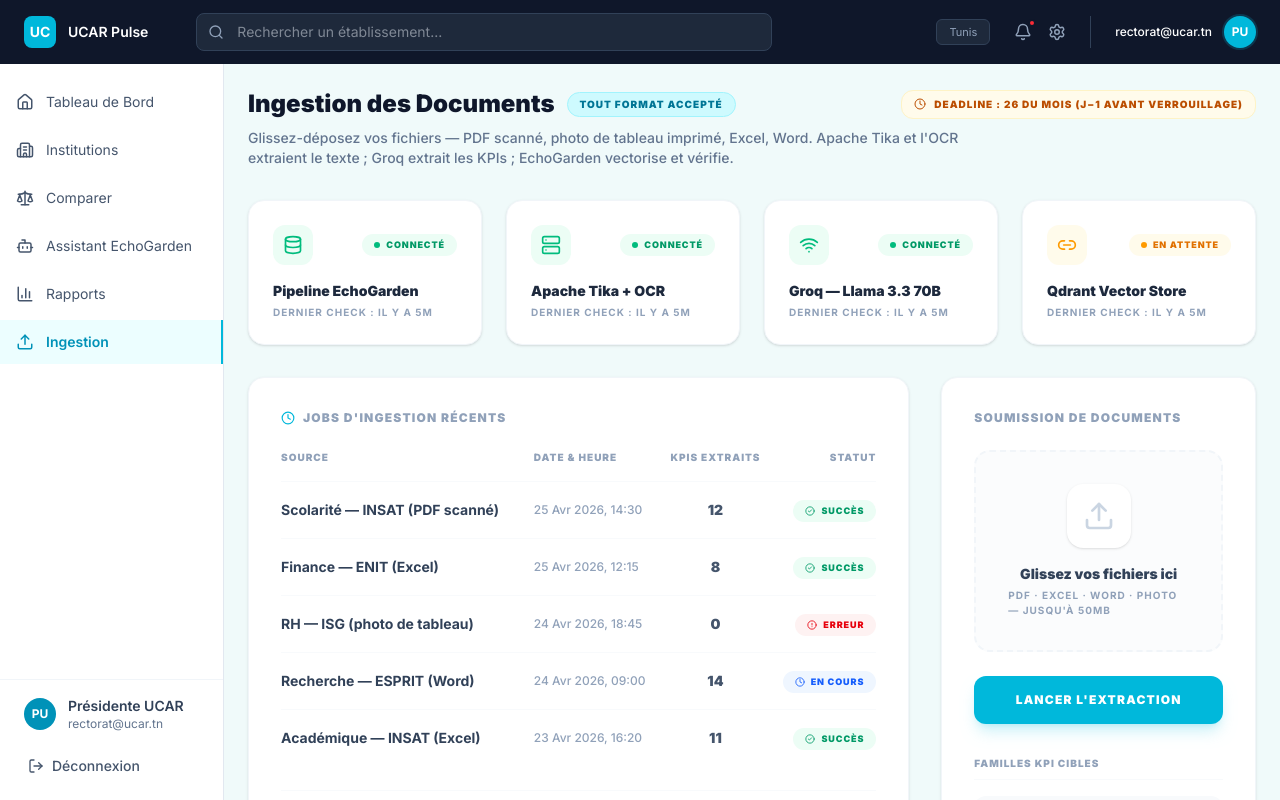
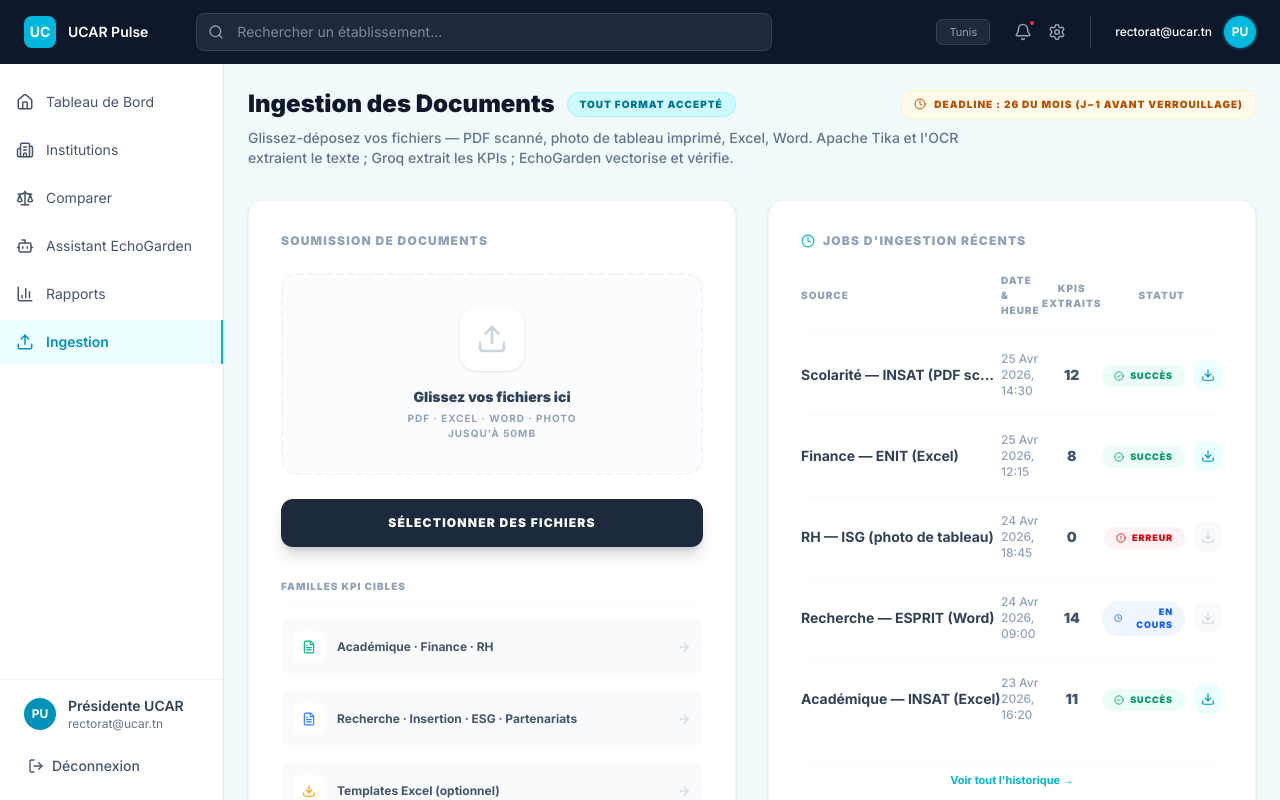
Before and after one commit to yassinebouteraa/ucar, a Next.js app: page /dashboard/data-integration in a window 1280 px wide. Shown: the top 800 px of the page. Built offline with nearby package versions, Linux system fonts and the light colour scheme.

Commit message:
Update Data Integration (Ingestion) page layout, add PDF download and extraction simulation

```diff
--- a/package.json
+++ b/package.json
@@ -10,6 +10,7 @@
   },
   "dependencies": {
     "clsx": "^2.1.1",
+    "jspdf": "^4.2.1",
     "lucide-react": "^1.11.0",
     "next": "16.2.4",
     "react": "19.2.4",
--- a/src/app/dashboard/data-integration/page.tsx
+++ b/src/app/dashboard/data-integration/page.tsx
@@ -1,16 +1,11 @@
 'use client'
 
+import { useState, useRef } from 'react'
 import DashboardLayout from '@/components/DashboardLayout'
-import { Database, Link2, Clock, CheckCircle2, AlertCircle, Upload, ArrowRight, Download, Server, Wifi, FileText } from 'lucide-react'
+import { Clock, CheckCircle2, AlertCircle, Upload, ArrowRight, Download, FileText, File as FileIcon, X, Loader2 } from 'lucide-react'
+import { jsPDF } from 'jspdf'
 
-const sources = [
-  { name: 'Pipeline EchoGarden', status: 'Connecté', color: 'text-emerald-500', bg: 'bg-emerald-50', icon: Database },
-  { name: 'Apache Tika + OCR', status: 'Connecté', color: 'text-emerald-500', bg: 'bg-emerald-50', icon: Server },
-  { name: 'Groq — Llama 3.3 70B', status: 'Connecté', color: 'text-emerald-500', bg: 'bg-emerald-50', icon: Wifi },
-  { name: 'Qdrant Vector Store', status: 'En attente', color: 'text-amber-500', bg: 'bg-amber-50', icon: Link2 },
-]
-
-const imports = [
+const initialImports = [
   { source: 'Scolarité — INSAT (PDF scanné)', date: '25 Avr 2026, 14:30', records: 12, status: 'Succès' },
   { source: 'Finance — ENIT (Excel)', date: '25 Avr 2026, 12:15', records: 8, status: 'Succès' },
   { source: 'RH — ISG (photo de tableau)', date: '24 Avr 2026, 18:45', records: 0, status: 'Erreur' },
@@ -19,6 +14,104 @@ const imports = [
 ]
 
 export default function DataIntegrationPage() {
+  const [files, setFiles] = useState<File[]>([])
+  const [imports, setImports] = useState(initialImports)
+  const [isExtracting, setIsExtracting] = useState(false)
+  const fileInputRef = useRef<HTMLInputElement>(null)
+
+  const handleFileChange = (e: React.ChangeEvent<HTMLInputElement>) => {
+    if (e.target.files && e.target.files.length > 0) {
+      setFiles(Array.from(e.target.files))
+    }
+  }
+
+  const removeFile = (index: number) => {
+    setFiles(files.filter((_, i) => i !== index))
+  }
+
+  const handleExtract = () => {
+    if (files.length === 0) {
+      fileInputRef.current?.click()
+      return
+    }
+
+    setIsExtracting(true)
+
+    // Simulate extraction process
+    setTimeout(() => {
+      const newImports = files.map(f => ({
+        source: f.name,
+        date: new Date().toLocaleString('fr-FR', { day: '2-digit', month: 'short', year: 'numeric', hour: '2-digit', minute: '2-digit' }).replace('.', ''),
+        records: Math.floor(Math.random() * 20) + 1,
+        status: 'Succès'
+      }))
+
+      setImports(prev => [...newImports, ...prev])
+      setFiles([])
+      setIsExtracting(false)
+    }, 2000)
+  }
+
+  const handleDownload = (imp: any) => {
+    // Generate PDF using jsPDF
+    const doc = new jsPDF()
+
+    // Header
+    doc.setFont("helvetica", "bold")
+    doc.setFontSize(22)
+    doc.setTextColor(6, 182, 212) // Cyan-500
+    doc.text("Rapport d'Extraction UCAR", 20, 25)
+
+    // Info block
+    doc.setFontSize(11)
+    doc.setTextColor(100, 116, 139) // Slate-500
+    doc.setFont("helvetica", "normal")
+    doc.text(`Source : ${imp.source}`, 20, 40)
+    doc.text(`Date & Heure : ${imp.date}`, 20, 48)
+    doc.text(`Statut : ${imp.status}`, 20, 56)
+
+    doc.setFont("helvetica", "bold")
+    doc.setTextColor(15, 23, 42) // Slate-900
+    doc.text(`Total KPIs Extraits : ${imp.records}`, 20, 68)
+
+    // Separator
+    doc.setDrawColor(241, 245, 249) // Slate-100
+    doc.setLineWidth(0.5)
+    doc.line(20, 75, 190, 75)
+
+    // KPIs list
+    doc.setFont("helvetica", "bold")
+    doc.setFontSize(14)
+    doc.text("Détails des KPIs", 20, 90)
+
+    doc.setFont("helvetica", "normal")
+    doc.setFontSize(11)
+    let y = 100
+    for (let i = 0; i < imp.records; i++) {
+      if (y > 270) {
+        doc.addPage()
+        y = 20
+      }
+      const val = Math.floor(Math.random() * 1000)
+      const conf = (Math.random() * 0.2 + 0.8).toFixed(2)
+      doc.text(`• Indicateur KPI #${i + 1}`, 20, y)
+      doc.text(`Valeur : ${val}`, 80, y)
+      doc.setTextColor(16, 185, 129) // Emerald-500 for confidence
+      doc.text(`Confiance : ${(Number(conf) * 100).toFixed(0)}%`, 140, y)
+      doc.setTextColor(100, 116, 139) // Reset color
+      y += 12
+    }
+
+    // Footer
+    doc.setFontSize(8)
+    doc.setTextColor(148, 163, 184) // Slate-400
+    doc.text("Généré automatiquement par le système d'ingestion UCAR.", 20, 285)
+
+    // Download
+    const filename = `extraction_${imp.source.replace(/[^a-z0-9]/gi, '_').toLowerCase()}.pdf`
+    doc.save(filename)
+  }
+
   return (
     <DashboardLayout>
       <div className="p-6">
@@ -38,83 +131,82 @@ export default function DataIntegrationPage() {
           Glissez-déposez vos fichiers — PDF scanné, photo de tableau imprimé, Excel, Word. Apache Tika et l'OCR extraient le texte ; Groq extrait les KPIs ; EchoGarden vectorise et vérifie.
         </p>
 
-        {/* Status Cards */}
-        <div className="grid grid-cols-1 md:grid-cols-2 lg:grid-cols-4 gap-6 mb-8">
-          {sources.map((s, i) => (
-            <div key={i} className="bg-white rounded-2xl border border-slate-100 p-6 shadow-sm">
-              <div className="flex items-center justify-between mb-4">
-                <div className={`w-10 h-10 rounded-xl ${s.bg} flex items-center justify-center ${s.color}`}>
-                  <s.icon size={20} />
+        <div className="grid grid-cols-1 lg:grid-cols-2 gap-8">
+          {/* Left: Upload Zone */}
+          <div className="bg-white rounded-2xl border border-slate-100 p-8 shadow-sm h-fit">
+            <h2 className="text-xs font-black text-slate-400 uppercase tracking-widest mb-6">Soumission de documents</h2>
+
+            <input
+              type="file"
+              ref={fileInputRef}
+              onChange={handleFileChange}
+              className="hidden"
+              multiple
+              accept=".pdf,.xls,.xlsx,.doc,.docx,image/*"
+            />
+
+            <div
+              onClick={() => fileInputRef.current?.click()}
+              className={`border-2 border-dashed rounded-2xl p-8 flex flex-col items-center justify-center transition-all cursor-pointer group ${
+                files.length > 0 ? 'border-cyan-200 bg-cyan-50/20' : 'border-slate-100 bg-slate-50/50 hover:bg-cyan-50/30 hover:border-cyan-200'
+              }`}
+            >
+              {files.length === 0 ? (
+                <>
+                  <div className="w-16 h-16 bg-white rounded-2xl flex items-center justify-center text-slate-300 mb-4 shadow-sm group-hover:scale-110 group-hover:text-cyan-500 transition-all">
+                    <Upload size={32} />
+                  </div>
+                  <p className="text-sm font-black text-slate-700 mb-1">Glissez vos fichiers ici</p>
+                  <p className="text-[10px] text-slate-400 font-bold uppercase tracking-widest text-center">PDF · Excel · Word · Photo<br/>jusqu'à 50MB</p>
+                </>
+              ) : (
+                <div className="w-full space-y-3" onClick={e => e.stopPropagation()}>
+                  <div className="flex items-center justify-between mb-4">
+                    <p className="text-sm font-black text-slate-700">{files.length} fichier(s) sélectionné(s)</p>
+                    <button onClick={() => fileInputRef.current?.click()} className="text-[10px] font-bold text-cyan-500 hover:text-cyan-600 uppercase tracking-widest">
+                      Ajouter +
+                    </button>
+                  </div>
+                  {files.map((file, idx) => (
+                    <div key={idx} className="flex items-center justify-between bg-white p-3 rounded-xl border border-slate-100 shadow-sm">
+                      <div className="flex items-center gap-3 overflow-hidden">
+                        <div className="w-8 h-8 bg-cyan-50 rounded-lg flex items-center justify-center text-cyan-500 flex-shrink-0">
+                          <FileIcon size={14} />
+                        </div>
+                        <span className="text-xs font-bold text-slate-600 truncate">{file.name}</span>
+                      </div>
+                      <button onClick={() => removeFile(idx)} className="text-slate-300 hover:text-red-500 transition-colors p-1">
+                        <X size={14} />
+                      </button>
+                    </div>
+                  ))}
                 </div>
-                <div className={`flex items-center gap-1.5 px-3 py-1 rounded-full text-[9px] font-black uppercase tracking-widest ${
-                  s.status === 'Connecté' ? 'bg-emerald-50 text-emerald-600' : 'bg-amber-50 text-amber-600'
-                }`}>
-                  <span className={`w-1.5 h-1.5 rounded-full ${s.status === 'Connecté' ? 'bg-emerald-500' : 'bg-amber-500'}`}></span>
-                  {s.status}
-                </div>
-              </div>
-              <h3 className="text-sm font-black text-slate-800 mb-1">{s.name}</h3>
-              <p className="text-[10px] text-slate-400 font-bold uppercase tracking-widest">Dernier check : il y a 5m</p>
+              )}
             </div>
-          ))}
-        </div>
 
-        <div className="grid grid-cols-1 lg:grid-cols-3 gap-8">
-          {/* Recent Imports */}
-          <div className="lg:col-span-2 bg-white rounded-2xl border border-slate-100 p-8 shadow-sm">
-            <h2 className="text-xs font-black text-slate-400 uppercase tracking-widest mb-6 flex items-center gap-2">
-              <Clock size={14} className="text-cyan-500" />
-              Jobs d'ingestion récents
-            </h2>
-            <div className="overflow-x-auto">
-              <table className="w-full text-left">
-                <thead>
-                  <tr className="border-b border-slate-50">
-                    <th className="pb-4 text-[10px] font-black text-slate-400 uppercase tracking-widest">Source</th>
-                    <th className="pb-4 text-[10px] font-black text-slate-400 uppercase tracking-widest">Date & Heure</th>
-                    <th className="pb-4 text-[10px] font-black text-slate-400 uppercase tracking-widest text-center">KPIs extraits</th>
-                    <th className="pb-4 text-[10px] font-black text-slate-400 uppercase tracking-widest text-right">Statut</th>
-                  </tr>
-                </thead>
-                <tbody className="divide-y divide-slate-50">
-                  {imports.map((imp, i) => (
-                    <tr key={i} className="group">
-                      <td className="py-4 font-bold text-sm text-slate-700">{imp.source}</td>
-                      <td className="py-4 text-xs text-slate-400 font-medium">{imp.date}</td>
-                      <td className="py-4 text-center text-sm font-black text-slate-600">{imp.records}</td>
-                      <td className="py-4 text-right">
-                        <span className={`inline-flex items-center gap-1.5 px-3 py-1 rounded-full text-[9px] font-black uppercase tracking-widest ${
-                          imp.status === 'Succès' ? 'bg-emerald-50 text-emerald-600' :
-                          imp.status === 'Erreur' ? 'bg-red-50 text-red-600' :
-                          'bg-blue-50 text-blue-600'
-                        }`}>
-                          {imp.status === 'Succès' ? <CheckCircle2 size={10} /> : imp.status === 'Erreur' ? <AlertCircle size={10} /> : <Clock size={10} />}
-                          {imp.status}
-                        </span>
-                      </td>
-                    </tr>
-                  ))}
-                </tbody>
-              </table>
-            </div>
-            <button className="w-full mt-6 py-2 border-t border-slate-50 text-[11px] font-bold text-cyan-500 hover:text-cyan-600 transition-colors">
-              Voir tout l'historique →
+            <button
+              onClick={handleExtract}
+              disabled={isExtracting}
+              className={`w-full mt-6 py-4 rounded-xl text-xs font-black uppercase tracking-widest shadow-lg transition-all active:scale-[0.98] flex items-center justify-center gap-2 ${
+                isExtracting
+                  ? 'bg-slate-100 text-slate-400 shadow-none'
+                  : files.length > 0
+                    ? 'bg-cyan-500 text-white hover:bg-cyan-600 shadow-cyan-500/20'
+                    : 'bg-slate-800 text-white hover:bg-slate-700 shadow-slate-800/20'
+              }`}
+            >
+              {isExtracting ? (
+                <>
+                  <Loader2 size={16} className="animate-spin" />
+                  Extraction en cours...
+                </>
+              ) : files.length > 0 ? (
+                "Lancer l'extraction"
+              ) : (
+                "Sélectionner des fichiers"
+              )}
             </button>
-          </div>
 
-          {/* Upload Zone */}
-          <div className="bg-white rounded-2xl border border-slate-100 p-8 shadow-sm">
-            <h2 className="text-xs font-black text-slate-400 uppercase tracking-widest mb-6">Soumission de documents</h2>
-            <div className="border-2 border-dashed border-slate-100 rounded-2xl p-8 flex flex-col items-center justify-center bg-slate-50/50 hover:bg-cyan-50/30 hover:border-cyan-200 transition-all cursor-pointer group">
-              <div className="w-16 h-16 bg-white rounded-2xl flex items-center justify-center text-slate-300 mb-4 shadow-sm group-hover:scale-110 group-hover:text-cyan-500 transition-all">
-                <Upload size={32} />
-              </div>
-              <p className="text-sm font-black text-slate-700 mb-1">Glissez vos fichiers ici</p>
-              <p className="text-[10px] text-slate-400 font-bold uppercase tracking-widest">PDF · Excel · Word · Photo — jusqu'à 50MB</p>
-            </div>
-            <button className="w-full mt-6 py-4 bg-cyan-500 text-white rounded-xl text-xs font-black uppercase tracking-widest hover:bg-cyan-600 shadow-lg shadow-cyan-500/20 transition-all active:scale-[0.98]">
-              Lancer l'extraction
-            </button>
             <div className="mt-8 space-y-4">
               <h3 className="text-[10px] font-black text-slate-400 uppercase tracking-widest border-b border-slate-50 pb-2">Familles KPI cibles</h3>
               <div className="flex items-center justify-between p-3 bg-slate-50 rounded-xl group cursor-pointer hover:bg-slate-100 transition-all">
@@ -140,6 +232,63 @@ export default function DataIntegrationPage() {
               </div>
             </div>
           </div>
+
+          {/* Right: Jobs d'ingestion récents (History) */}
+          <div className="bg-white rounded-2xl border border-slate-100 p-8 shadow-sm h-fit">
+            <h2 className="text-xs font-black text-slate-400 uppercase tracking-widest mb-6 flex items-center gap-2">
+              <Clock size={14} className="text-cyan-500" />
+              Jobs d'ingestion récents
+            </h2>
+            <div className="overflow-x-auto">
+              <table className="w-full text-left">
+                <thead>
+                  <tr className="border-b border-slate-50">
+                    <th className="pb-4 text-[10px] font-black text-slate-400 uppercase tracking-widest">Source</th>
+                    <th className="pb-4 text-[10px] font-black text-slate-400 uppercase tracking-widest">Date & Heure</th>
+                    <th className="pb-4 text-[10px] font-black text-slate-400 uppercase tracking-widest text-center">KPIs extraits</th>
+                    <th className="pb-4 text-[10px] font-black text-slate-400 uppercase tracking-widest text-right">Statut</th>
+                    <th className="pb-4"></th>
+                  </tr>
+                </thead>
+                <tbody className="divide-y divide-slate-50">
+                  {imports.map((imp, i) => (
+                    <tr key={i} className="group hover:bg-slate-50/30 transition-colors">
+                      <td className="py-4 font-bold text-sm text-slate-700 truncate max-w-[200px]">{imp.source}</td>
+                      <td className="py-4 text-xs text-slate-400 font-medium">{imp.date}</td>
+                      <td className="py-4 text-center text-sm font-black text-slate-600">{imp.records}</td>
+                      <td className="py-4 text-right">
+                        <span className={`inline-flex items-center gap-1.5 px-3 py-1 rounded-full text-[9px] font-black uppercase tracking-widest ${
+                          imp.status === 'Succès' ? 'bg-emerald-50 text-emerald-600' :
+                          imp.status === 'Erreur' ? 'bg-red-50 text-red-600' :
+                          'bg-blue-50 text-blue-600'
+                        }`}>
+                          {imp.status === 'Succès' ? <CheckCircle2 size={10} /> : imp.status === 'Erreur' ? <AlertCircle size={10} /> : <Clock size={10} />}
+                          {imp.status}
+                        </span>
+                      </td>
+                      <td className="py-4 text-right pl-2">
+                        <button
+                          onClick={() => handleDownload(imp)}
+                          disabled={imp.status !== 'Succès' || imp.records === 0}
+                          className={`p-2 rounded-xl transition-all ${
+                            imp.status === 'Succès' && imp.records > 0
+                              ? 'text-cyan-600 bg-cyan-50 hover:bg-cyan-100'
+                              : 'text-slate-300 bg-slate-50 cursor-not-allowed'
+                          }`}
+                          title={imp.status === 'Succès' && imp.records > 0 ? 'Télécharger le JSON des KPIs extraits' : 'Indisponible'}
+                        >
+                          <Download size={14} />
+                        </button>
+                      </td>
+                    </tr>
+                  ))}
+                </tbody>
+              </table>
+            </div>
+            <button className="w-full mt-6 py-2 border-t border-slate-50 text-[11px] font-bold text-cyan-500 hover:text-cyan-600 transition-colors">
+              Voir tout l'historique →
+            </button>
+          </div>
         </div>
       </div>
     </DashboardLayout>
```
Also changed, not shown: 1 other file (tests, documents, lock files or other folders).
